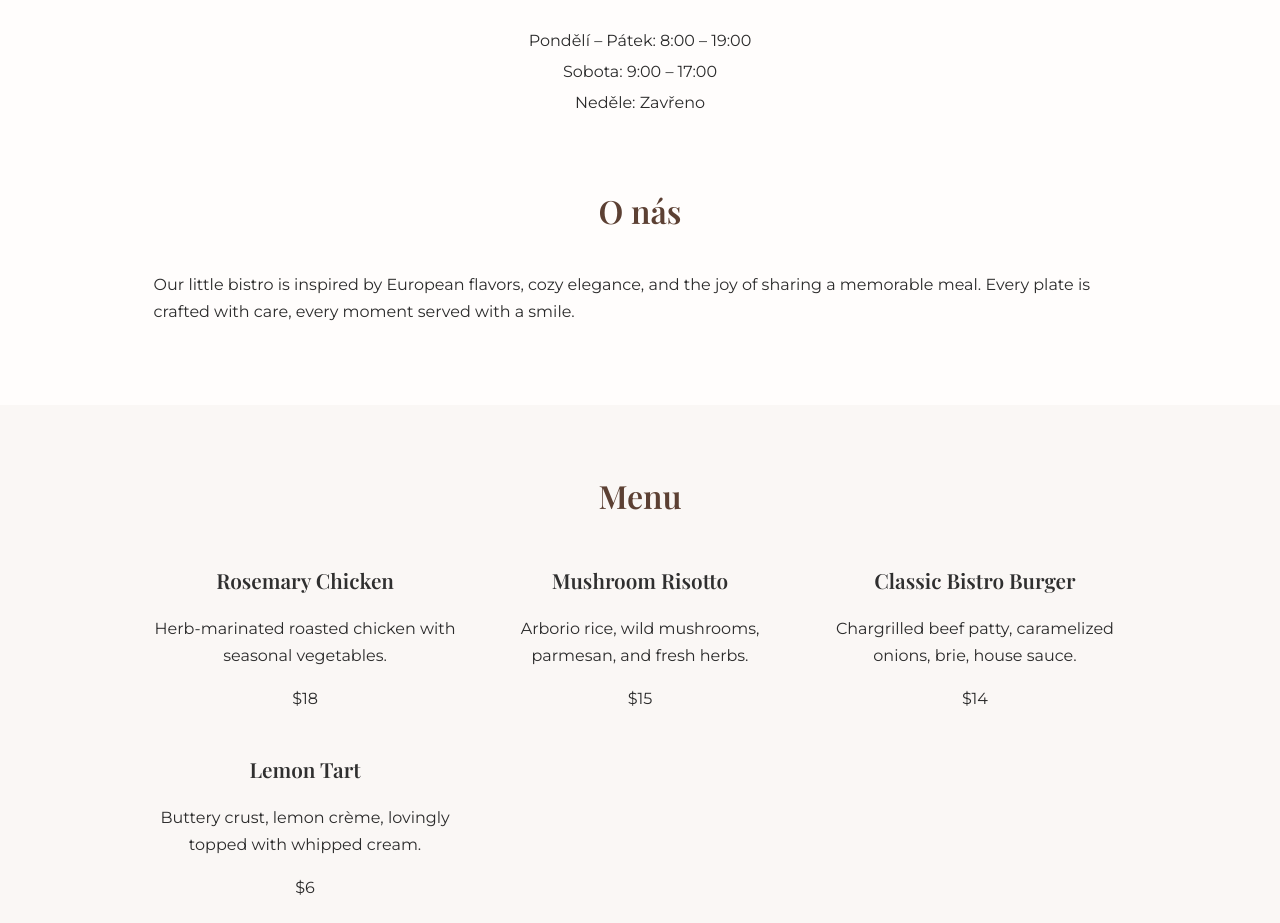
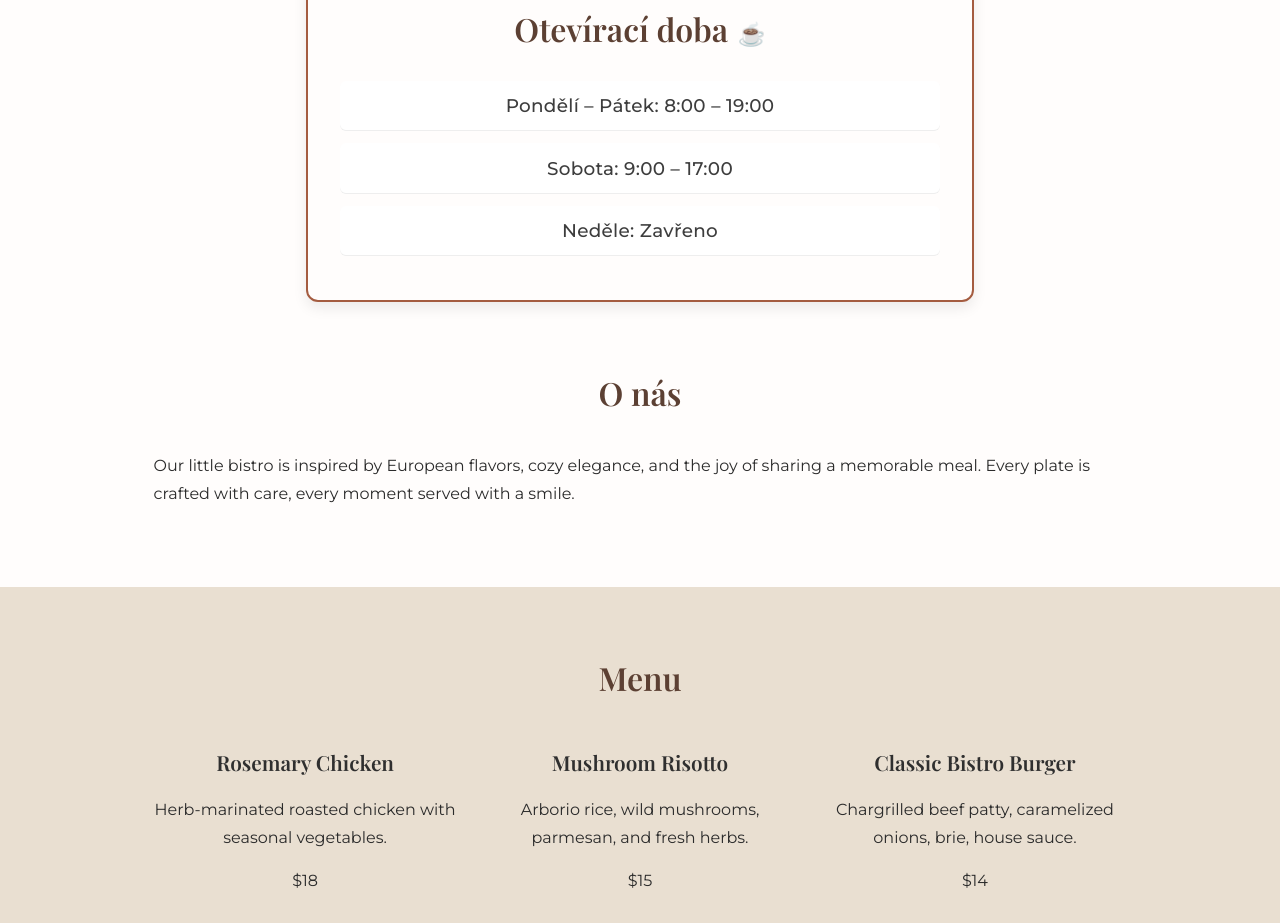
Before and after one commit to Grreby/podnebem, a plain HTML site: page index.html in a window 1280 px wide. Shown: the part 756-1679 px from the top of the page. Drawn offline with nearby package versions, Linux system fonts and the light colour scheme; a script that the page names is missing.

Commit message:
some fixes lol

```diff
--- a/index.html
+++ b/index.html
@@ -89,7 +89,7 @@
   </div>
 
   <!-- Contacts on the right -->
-  <div class="contact-info">
+  <div class="contact-info alt-bg">
     <h2>Kontakty</h2>
     <p><strong>📍 Adresa:</strong><br> 123 Cozy Street, BistroTown</p>
     <p><strong>📞 Telefon:</strong><br> (123) 456-7890</p>
--- a/style.css
+++ b/style.css
@@ -80,7 +80,7 @@ section {
 }
 
 .alt-bg {
-  background: #faf7f5;
+  background: #e9dfd1;
 }
 
 h2 {
@@ -140,7 +140,6 @@ footer p {
 .contact-split {
   display: grid;
   grid-template-columns: 1fr 1fr;
-  gap: 2rem; /* space between map and info */
   align-items: stretch;
   padding: 0; /* overrides section padding so it hugs edges better */
   min-height: 400px;
@@ -151,6 +150,7 @@ footer p {
   display: flex;
   flex-direction: column;
   justify-content: center;
+  text-align: center;
 }
 
 .contact-info p {
@@ -159,14 +159,34 @@ footer p {
 
 .contact-info h2 {
   margin-bottom: 1rem;
-  text-align: left;
+  text-align: center;
 }
 
+/* Opening Hours – standout cozy style */
 .hours {
-  margin-top: 2rem;
-  display: flex;
-  flex-direction: column;
+  margin: 4rem auto;
+  margin-bottom: 0;
+  padding: 2rem;
+  max-width: 600px;
   text-align: center;
+
+  border: 2px solid #a45c40; /* warm border like a café frame */
+  border-radius: 12px;
+  box-shadow: 0 6px 14px rgba(0,0,0,0.08);
+}
+
+.hours h2 {
+  font-size: 2rem;
+  margin-bottom: 1.5rem;
+  color: #5c4033;
+  position: relative;
+}
+
+.hours h2::after {
+  content: "☕"; /* little coffee cup flair */
+  font-size: 1.4rem;
+  margin-left: 0.6rem;
+  color: #a45c40;
 }
 
 .hours ul {
@@ -176,7 +196,21 @@ footer p {
 }
 
 .hours li {
-  margin: 0.25rem 0;
+  margin: 0.75rem 0;
+  font-size: 1.15rem;
+  font-weight: 500;
+  color: #3d3d3d;
+  letter-spacing: 0.3px;
+
+  background: #fff;
+  padding: 0.6rem 1rem;
+  border-radius: 6px;
+  box-shadow: inset 0 -1px 0 #eee;
+  transition: background 0.3s;
+}
+
+.hours li:hover {
+  background: #faf3ed; /* subtle hover effect */
 }
 
 .map iframe {
@@ -190,9 +224,14 @@ footer p {
   .contact-split {
     grid-template-columns: 1fr;
     min-height: auto;
+    gap: 0;
   }
 
   .map {
-    min-height: 250px;
+    min-height: 350px; /* bigger map on mobile */
+  }
+
+  .map iframe {
+    height: 350px; /* force iframe to match new height */
   }
 }
```
